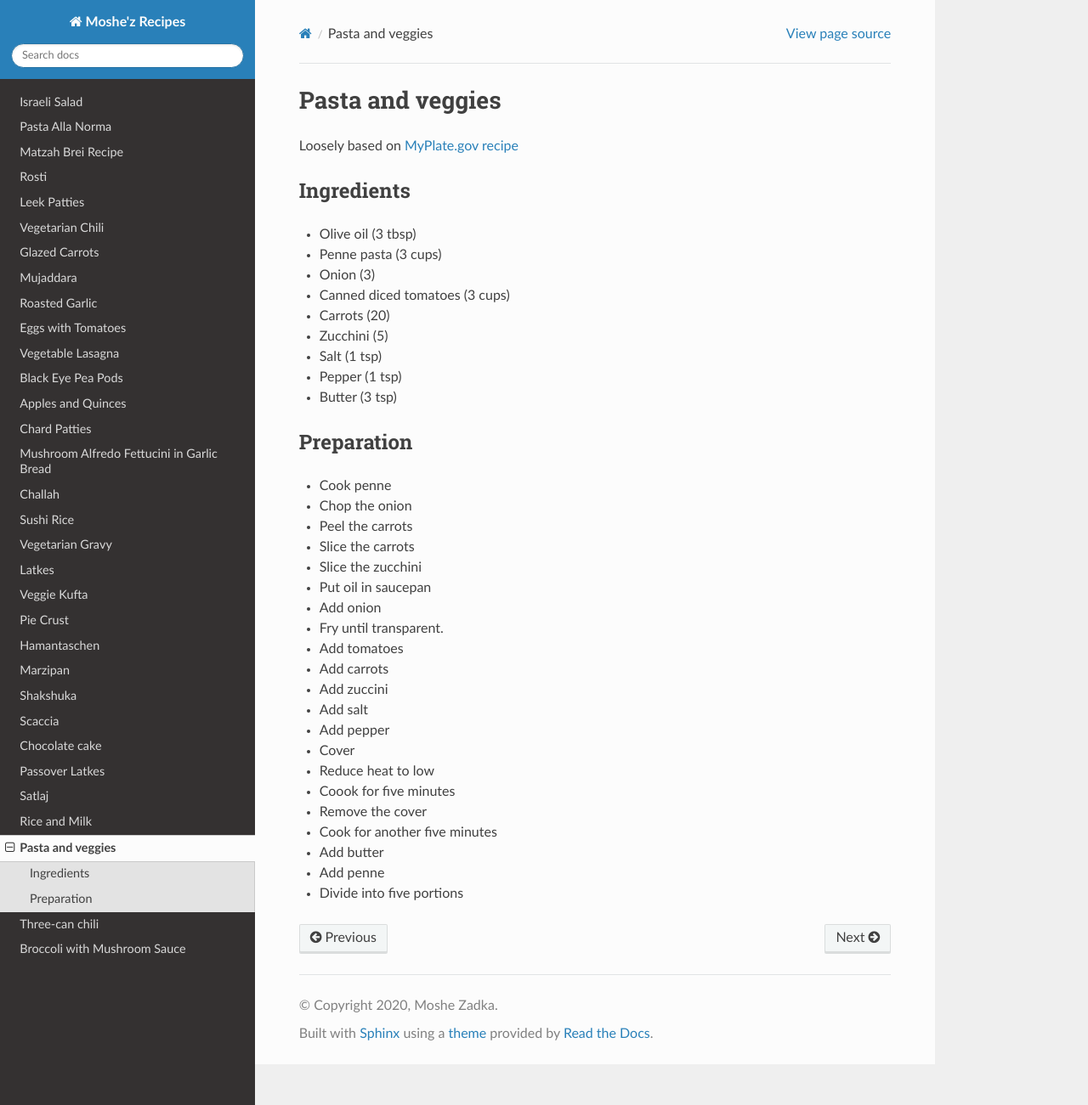
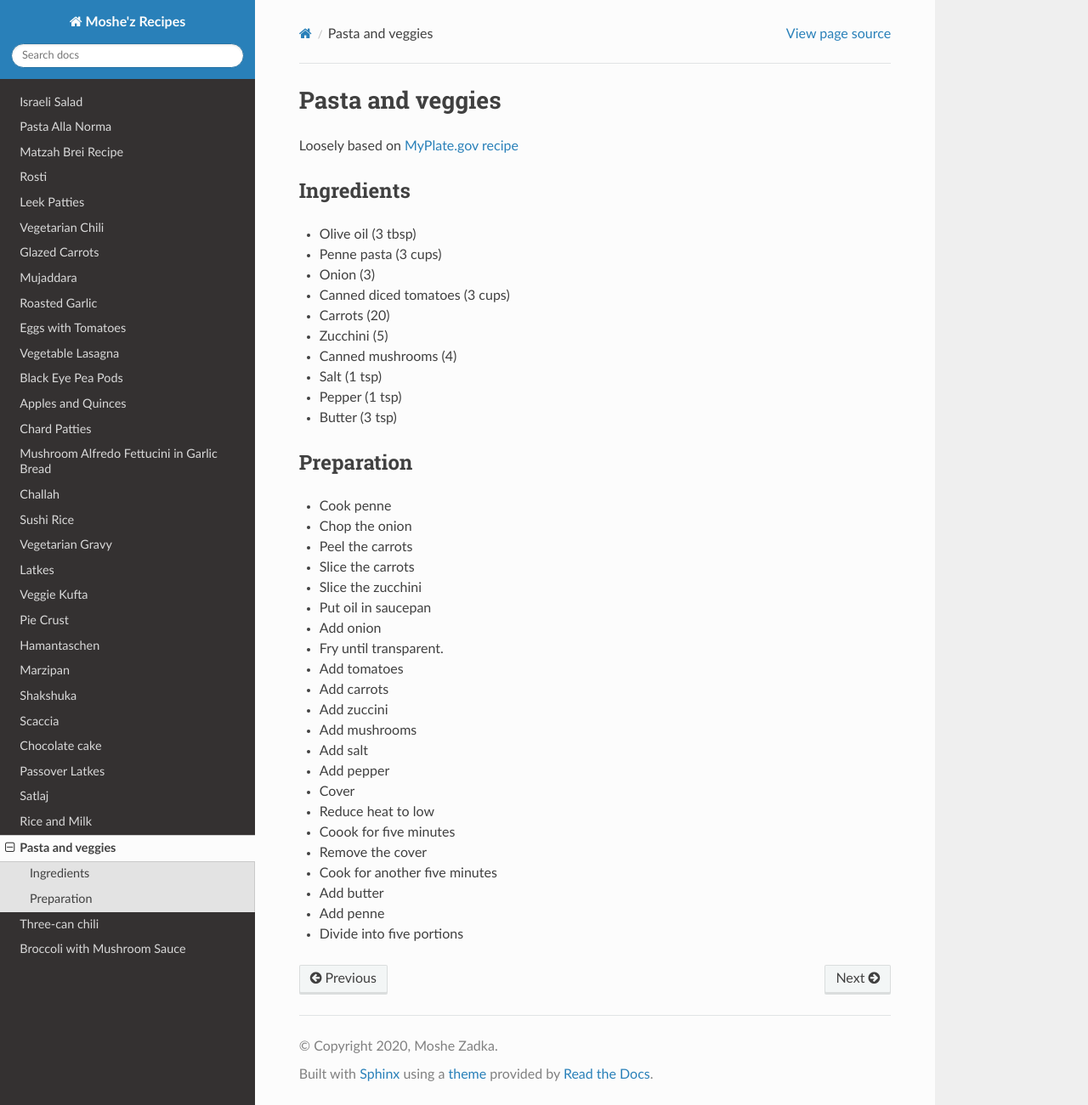
Before and after one commit to moshez/recipes, a Sphinx documentation site: the page built from doc/pasta-and-veggies.rst, in a window 1280 px wide and 1301 px high. Shown: the whole window at 85% size. Built offline with Sphinx 7.4.7 and the Read the Docs theme 2.0.0, drawn with Linux system fonts in a browser that asks for light colours.

Commit message:
+mushrooms

```diff
--- a/doc/pasta-and-veggies.rst
+++ b/doc/pasta-and-veggies.rst
@@ -15,6 +15,7 @@ Ingredients
 * Canned diced tomatoes (3 cups)
 * Carrots (20)
 * Zucchini (5)
+* Canned mushrooms (4)
 * Salt (1 tsp)
 * Pepper (1 tsp)
 * Butter (3 tsp)
@@ -33,6 +34,7 @@ Preparation
 * Add tomatoes
 * Add carrots
 * Add zuccini
+* Add mushrooms
 * Add salt
 * Add pepper
 * Cover
```
